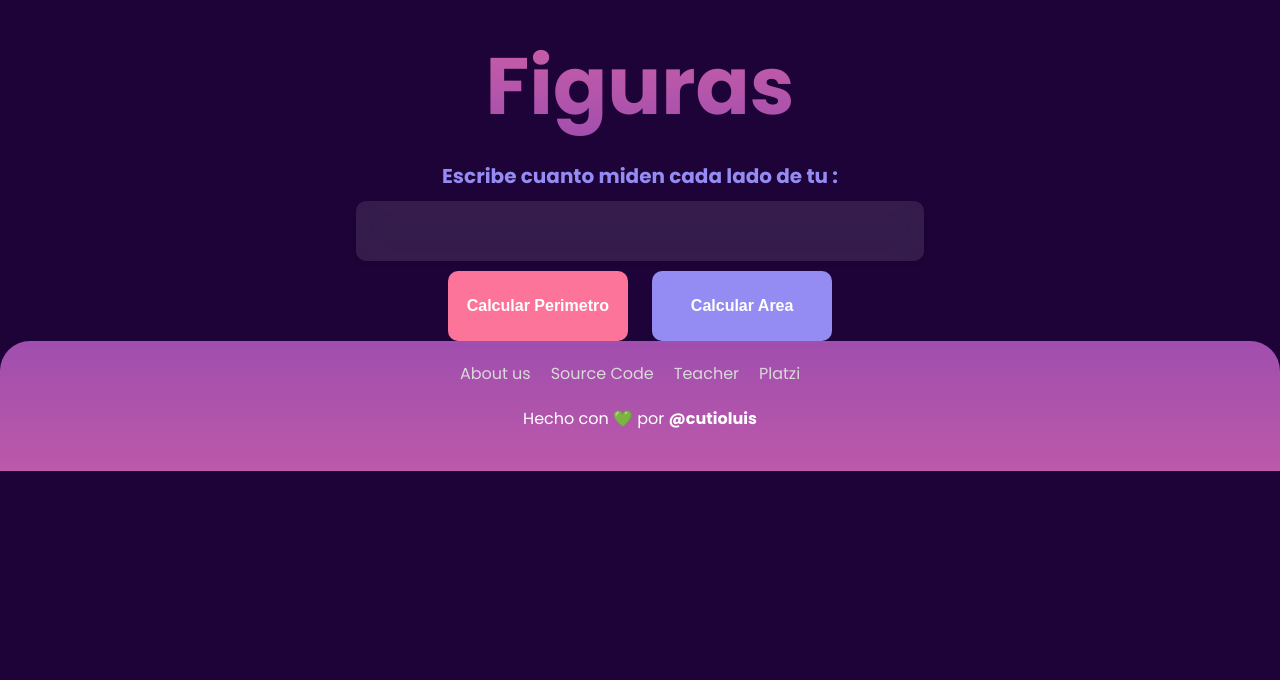
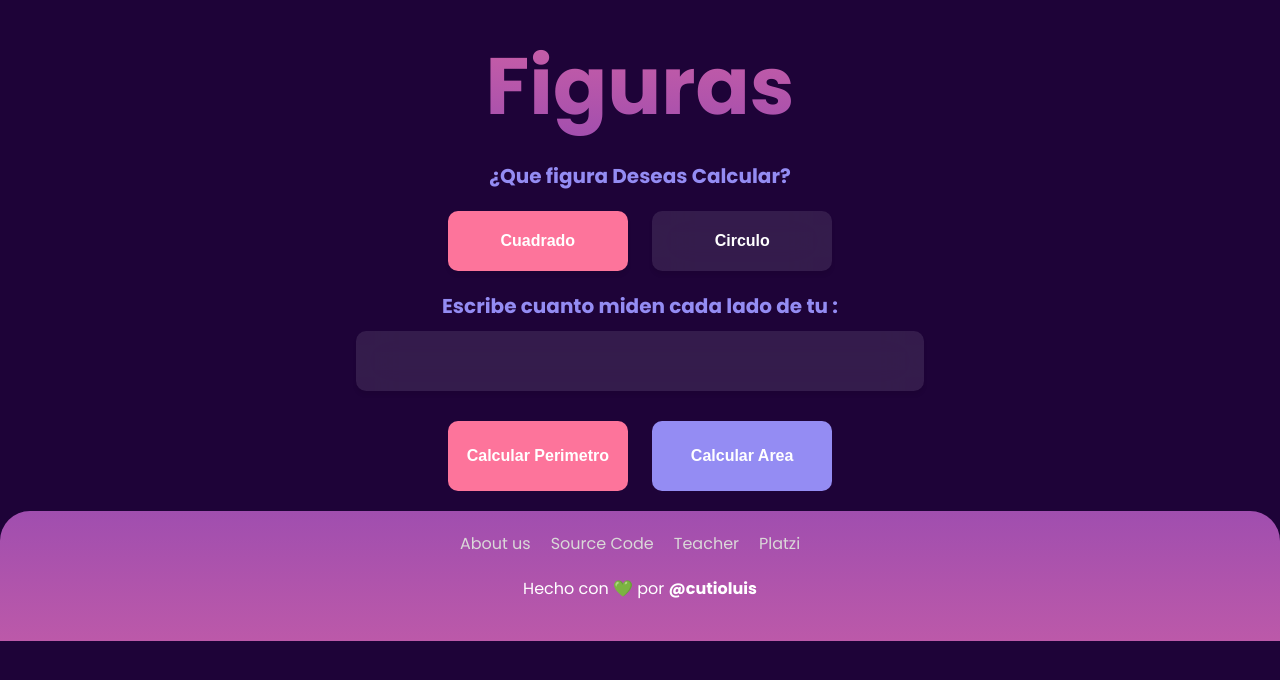
Before and after one commit to cutioluis/platzi-JsPractico, a website: page form.html in a window 1280 px wide. Shown: the part 116-796 px from the top of the page. Drawn offline with Linux system fonts and the light colour scheme.

Commit message:
ADD mas tipos de figuras para calcular area y perimetro

```diff
--- a/form.html
+++ b/form.html
@@ -35,15 +35,24 @@
         <section class="form">
             <form action="">
                 <label class="form_title" for="InputCuadrado">
+                    ¿Que figura Deseas Calcular?
+                </label>
+                <br>
+                    <button class="form_btn-type type-cuadrado">Cuadrado</button>
+                    <button class="form_btn-type">Circulo</button>
+                <br>
+                <label class="form_title" for="InputCuadrado">
                     Escribe cuanto miden cada lado de tu :
                 </label>
                 <br>
                 <input class="form_cuadrado" id="InputCuadrado" type="number">
                 <!-- Perimetro -->
                 <br>
-                <button class="form_btn-perimetro form_btn" type="button" onclick="calcularPerimetroCuadrado()">Calcular Perimetro</button>
+                <button class="form_btn-perimetro form_btn" type="button" onclick="calcularPerimetroCuadrado()">Calcular
+                    Perimetro</button>
                 <!-- Area -->
-                <button class="form_btn-area form_btn" type="button"  onclick="calcularAreaCuadrado()">Calcular Area</button>
+                <button class="form_btn-area form_btn" type="button" onclick="calcularAreaCuadrado()">Calcular
+                    Area</button>
             </form>
         </section>
     </main>
--- a/styles/form.css
+++ b/styles/form.css
@@ -22,6 +22,12 @@
   backdrop-filter: blur(20px);
 }
 
+.form_input-circulo {
+    background: rgba(255, 255, 255, 0.1);
+    box-shadow: 0px 4px 4px rgba(0, 0, 0, 0.07);
+    backdrop-filter: blur(20px);
+}
+
 .form_btn {
   color: white;
   font-size: 16px;
@@ -30,7 +36,7 @@
   height: 70px;
   width: 180px;
   border-radius: 10px;
-  margin: 0 10px;
+  margin: 20px 10px;
 }
 
 .form_btn-perimetro {
@@ -40,3 +46,26 @@
 .form_btn-area {
   background: #948cf3;
 }
+
+.form_btn-type {
+    margin: 20px 10px;
+    border: none;
+    color: white;
+    font-size: 16px;
+    font-weight: bold;
+    width: 180px;
+    height: 60px;
+    background: rgba(255, 255, 255, 0.1);
+    box-shadow: 0px 4px 4px rgba(0, 0, 0, 0.07);
+    backdrop-filter: blur(20px);
+    border-radius: var(--plg-round);
+}
+
+.form_btn-type:hover {
+    cursor: pointer;
+}
+
+
+.type-cuadrado {
+    background: #fd749b;
+}
```
